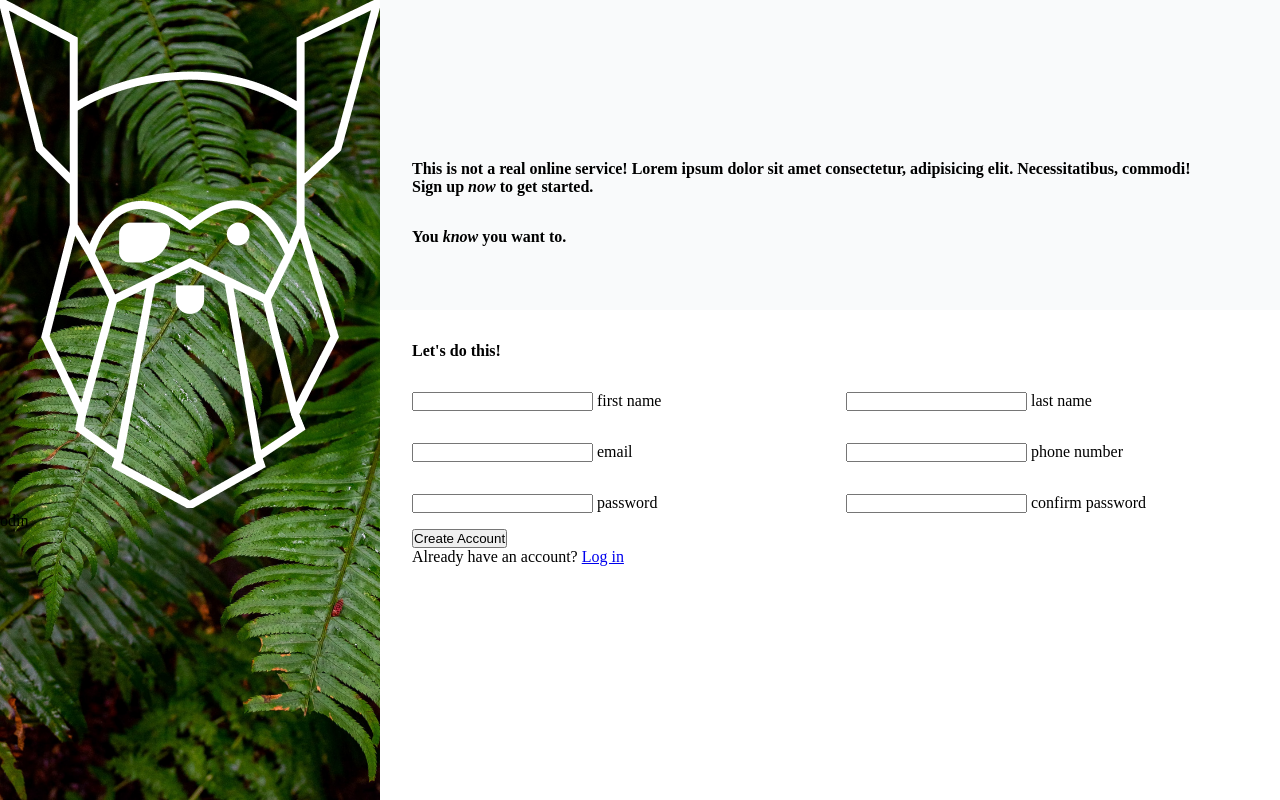
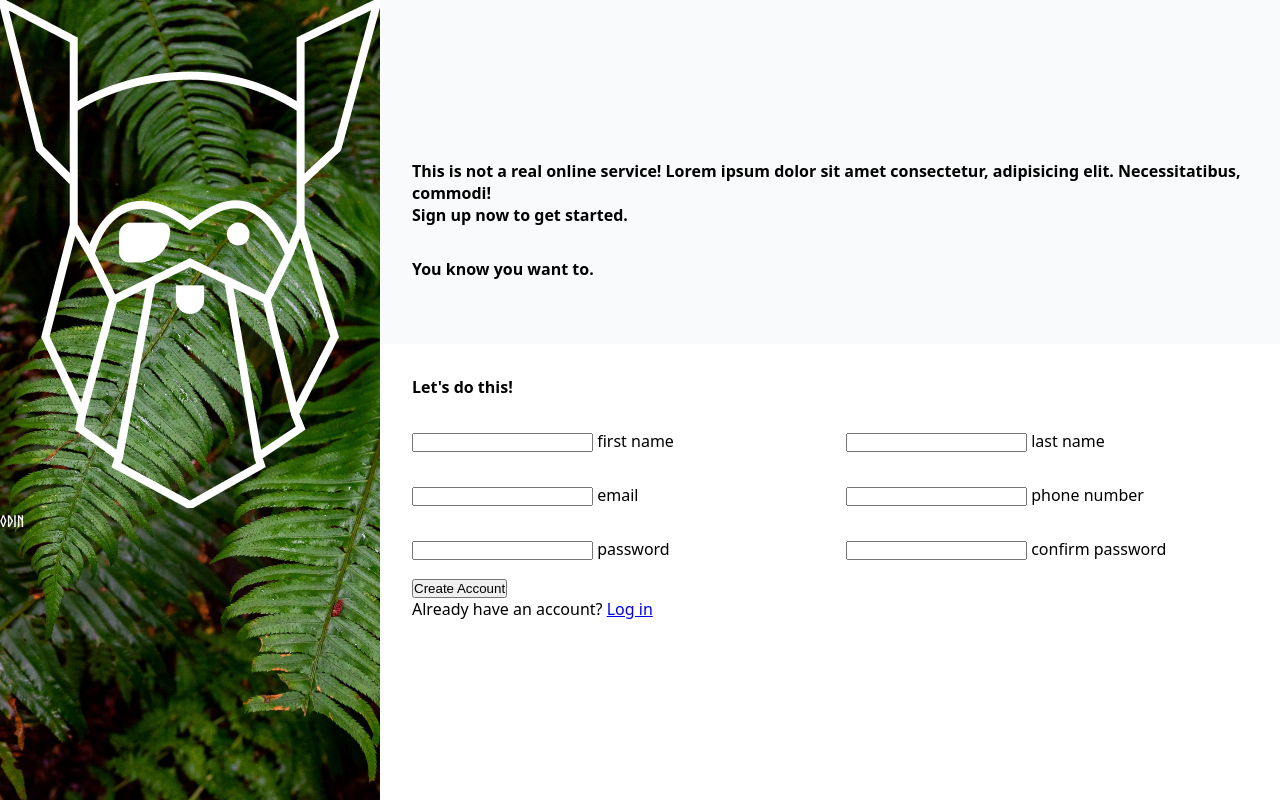
Before and after one commit to ahmeducf/sign-up-form, a plain HTML site: page index.html in a window 1280 px wide. Drawn offline with Linux system fonts and the light colour scheme.

Commit message:
Set up fonts

```diff
--- a/index.html
+++ b/index.html
@@ -21,8 +21,8 @@
     <div class="form-container">
       <div>
         <p class="intro">This is not a real online service! Lorem ipsum dolor sit amet consectetur, adipisicing elit. Necessitatibus, commodi!</p>
-        <p>Sign up <i>now</i> to get started.</p>
-        <p class="intro">You <i>know</i> you want to.</p>
+        <p>Sign up <em>now</em> to get started.</p>
+        <p class="intro">You <em>know</em> you want to.</p>
       </div>
 
       <form action="#" method="post">
--- a/style.css
+++ b/style.css
@@ -29,6 +29,10 @@ html {
   margin: 0;
 }
 
+body {
+  font-family: system-ui, "Segoe UI", Roboto, Helvetica, Arial, sans-serif, "Apple Color Emoji", "Segoe UI Emoji", "Segoe UI Symbol";
+}
+
 .container {
   display: flex;
 }
@@ -38,6 +42,16 @@ html {
   background-position: center;
   background-size: cover;
   min-height: 100vh;
+}
+
+@font-face {
+  font-family: norse-bold;
+  src: url(./fonts/Norse-Bold.otf);
+}
+
+.sidebar .logo .logo-text {
+  font-family: norse-bold;
+  color: white;
 }
 
 .container .form-container {
@@ -50,10 +64,6 @@ html {
   background-color: #F9FAFB;
   padding: 160px 32px 64px 32px;
   font-weight: bold;
-}
-
-.form-container > div p i {
-  font-style: italic;
 }
 
 .form-container > div p:last-child {
```
